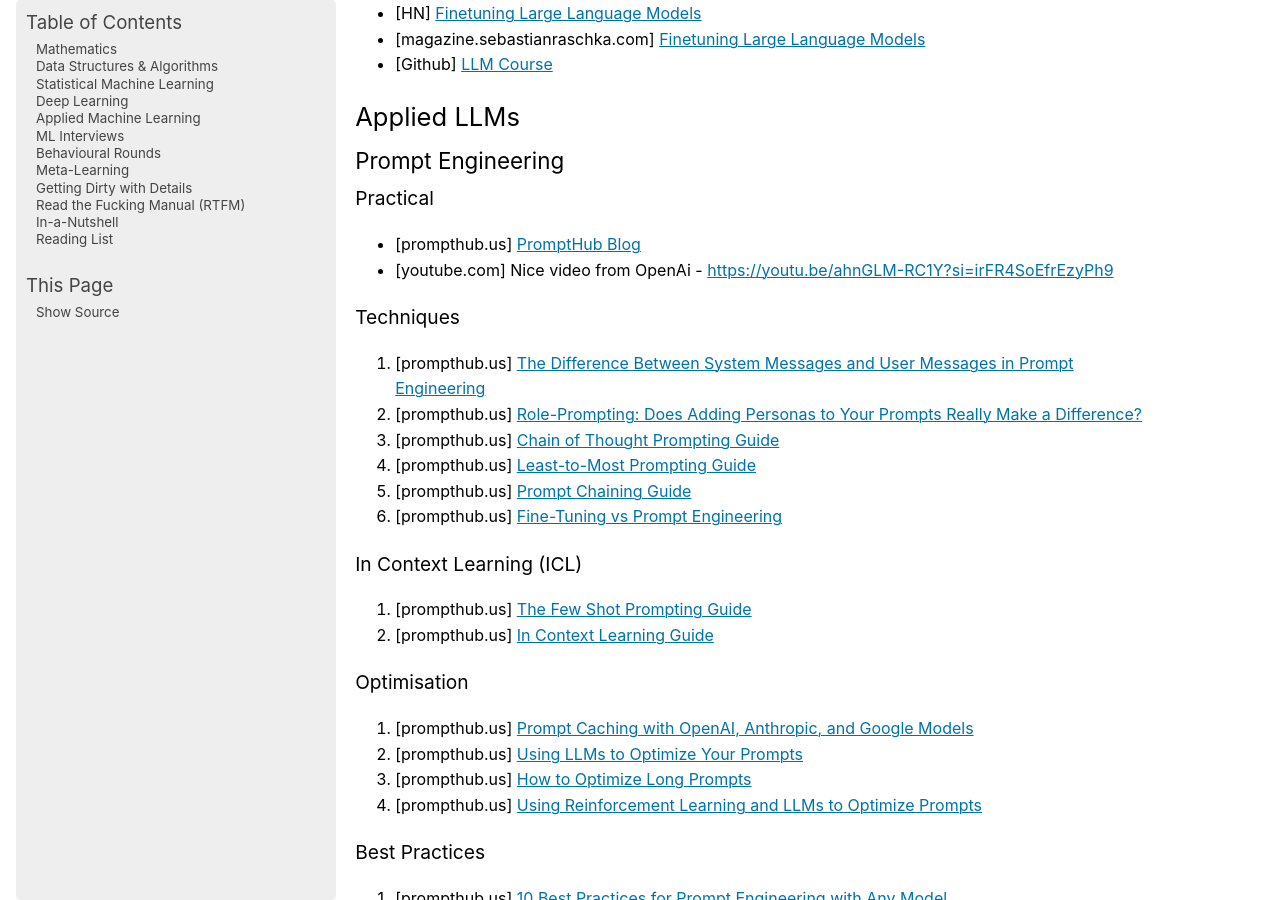
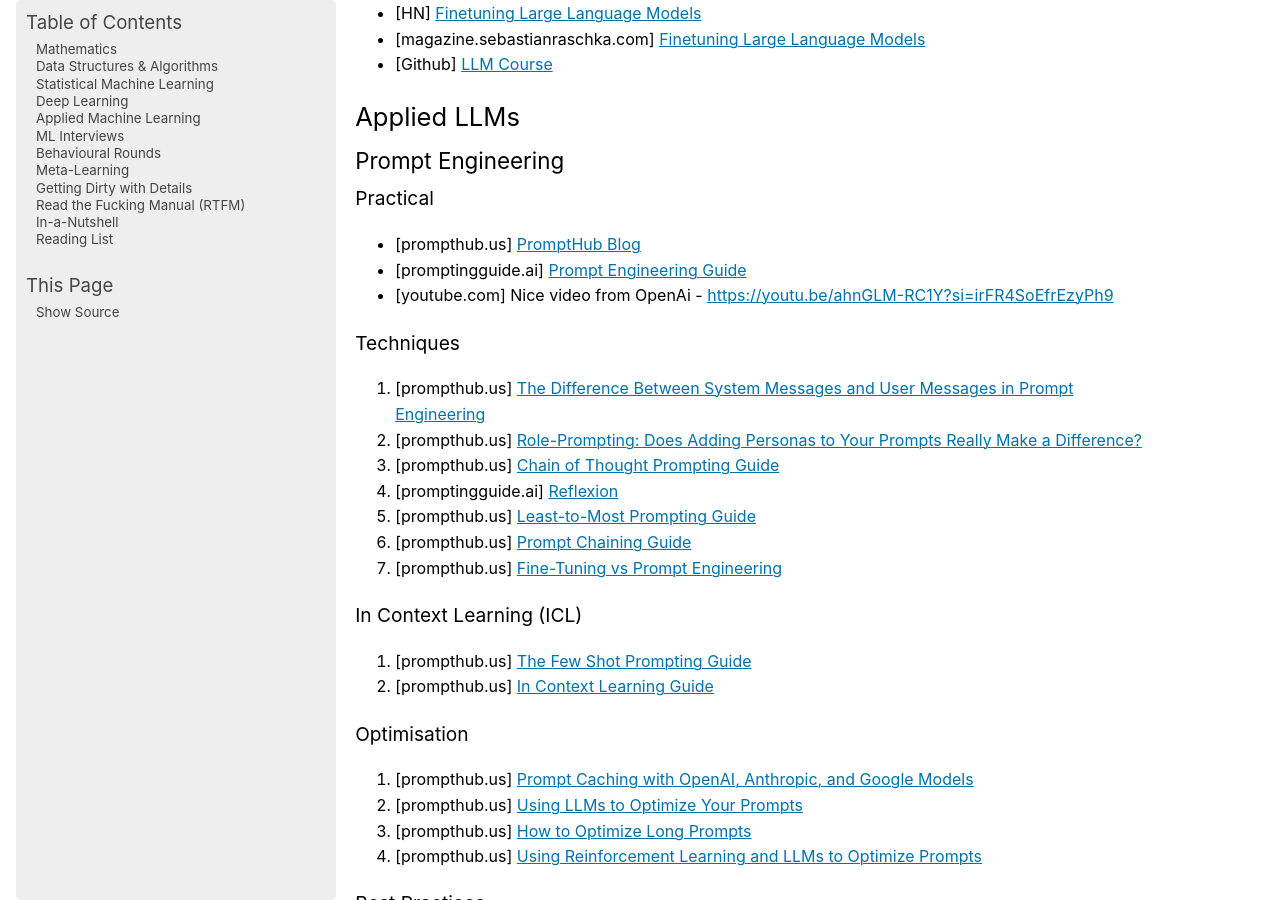
Before and after one commit to uselesstechjunks/leetcode, a Sphinx documentation site: the page built from docs/source/applied/methods/llm.rst, in a window 1280 px wide and 900 px high, scrolled down 8180 px. Built offline with Sphinx 7.4.7, drawn with Linux system fonts in a browser that asks for light colours; pages that are not in the unit, such as notebooks, are missing from menus.

Commit message:
Update llm.rst

```diff
--- a/docs/source/applied/methods/llm.rst
+++ b/docs/source/applied/methods/llm.rst
@@ -319,6 +319,7 @@ Prompt Engineering
 Practical
 -----------------------------------------------------------------------------------------
 * [prompthub.us] `PromptHub Blog <https://www.prompthub.us/blog>`_
+* [promptingguide.ai] `Prompt Engineering Guide <https://www.promptingguide.ai/>`_
 * [youtube.com] Nice video from OpenAi - https://youtu.be/ahnGLM-RC1Y?si=irFR4SoEfrEzyPh9
 
 Techniques
@@ -326,6 +327,7 @@ Techniques
 #. [prompthub.us] `The Difference Between System Messages and User Messages in Prompt Engineering <https://www.prompthub.us/blog/the-difference-between-system-messages-and-user-messages-in-prompt-engineering>`_
 #. [prompthub.us] `Role-Prompting: Does Adding Personas to Your Prompts Really Make a Difference? <https://www.prompthub.us/blog/role-prompting-does-adding-personas-to-your-prompts-really-make-a-difference>`_
 #. [prompthub.us] `Chain of Thought Prompting Guide <https://www.prompthub.us/blog/chain-of-thought-prompting-guide>`_
+#. [promptingguide.ai] `Reflexion <https://www.promptingguide.ai/techniques/reflexion>`_
 #. [prompthub.us] `Least-to-Most Prompting Guide <https://www.prompthub.us/blog/least-to-most-prompting-guide>`_
 #. [prompthub.us] `Prompt Chaining Guide <https://www.prompthub.us/blog/prompt-chaining-guide>`_
 #. [prompthub.us] `Fine-Tuning vs Prompt Engineering <https://www.prompthub.us/blog/fine-tuning-vs-prompt-engineering>`_
```
